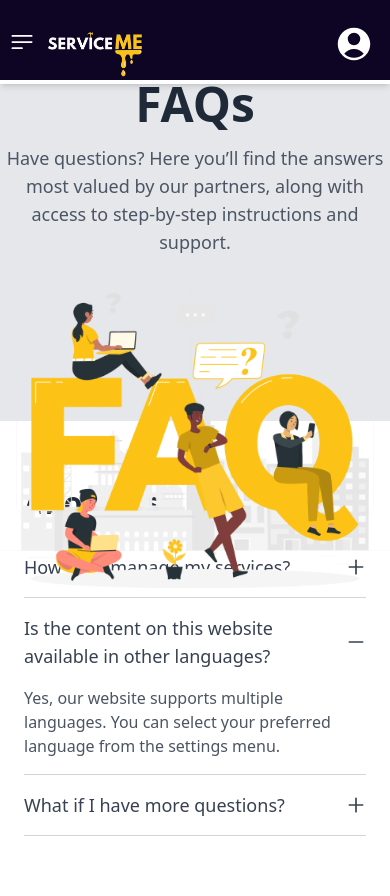
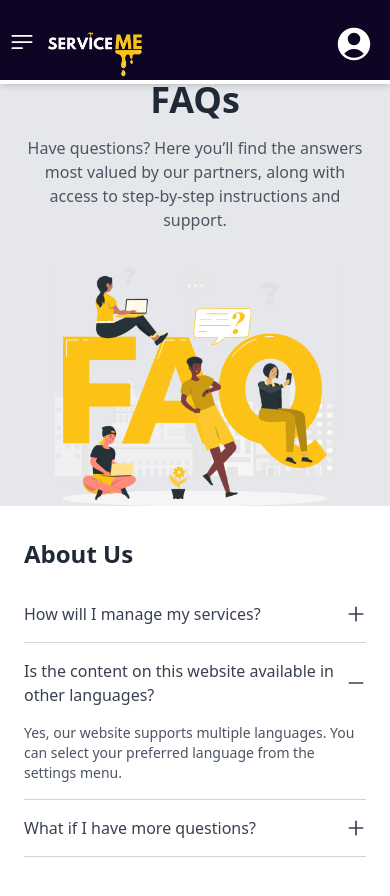
Before and after one commit to VirtusaMax/serviceme-frontend, a React (Vite) app: page /FAQ in a window 390 px wide. Both pictures are taken after a click on the button "Is the content on this website available in other languages?". Shown: the top 896 px of the page. Built offline with nearby package versions, Linux system fonts and the light colour scheme.

Commit message:
Complete FAQ page

```diff
--- a/package.json
+++ b/package.json
@@ -47,7 +47,7 @@
     "globals": "^15.9.0",
     "postcss": "^8.4.41",
     "tailwindcss": "^3.4.9",
-    "typescript": "^5.5.3",
+    "typescript": "^5.7.3",
     "typescript-eslint": "^8.0.0",
     "vite": "^5.4.0"
   }
--- a/src/components/custom-components/services/ServiceCard.tsx
+++ b/src/components/custom-components/services/ServiceCard.tsx
@@ -9,7 +9,8 @@ type ServiceCardProps = {
 
 const ServiceCard: React.FC<ServiceCardProps> = ({ name, img, img1, description }) => {
   return (
-    <div className="bg-[#0E0524] h-[350px] w-fit text-black rounded-xl shadow-lg flex flex-col p-4">
+    <div className="bg-[#0E0524] h-[350px] w-full text-black rounded-xl shadow-lg flex flex-col p-4">
+      {/* Main Image */}
       <div className="flex justify-center items-center w-full h-[175px]">
         <img
           src={img}
@@ -18,6 +19,7 @@ const ServiceCard: React.FC<ServiceCardProps> = ({ name, img, img1, description
         />
       </div>
 
+      {/* Icon */}
       <div className="relative flex justify-start mt-[-40px]">
         <div className="rounded-full ml-3">
           <img
@@ -28,9 +30,10 @@ const ServiceCard: React.FC<ServiceCardProps> = ({ name, img, img1, description
         </div>
       </div>
 
-      <div className="flex flex-col justify-center items-center gap-2 p-1 text-center">
+      {/* Description and Button */}
+      <div className="flex flex-col justify-center items-center gap-3 p-1 text-center">
         <p className="text-[12px] text-white font-regular m-0">{description}</p>
-        <button className="bg-[#FCC215] text-[#0E0524] text-xs h-[25px] px-6 py-0 rounded-xl mt-2">
+        <button className="bg-[#FCC215] text-[#0E0524] text-xs h-[30px] w-[120px] px-4 py-0 rounded-full mt-2">
           {name}
         </button>
       </div>
--- /dev/null
+++ b/src/components/ui/card.tsx
@@ -0,0 +1,79 @@
+import * as React from "react"
+
+import { cn } from "@/lib/utils"
+
+const Card = React.forwardRef<
+  HTMLDivElement,
+  React.HTMLAttributes<HTMLDivElement>
+>(({ className, ...props }, ref) => (
+  <div
+    ref={ref}
+    className={cn(
+      "rounded-lg border bg-card text-card-foreground shadow-sm",
+      className
+    )}
+    {...props}
+  />
+))
+Card.displayName = "Card"
+
+const CardHeader = React.forwardRef<
+  HTMLDivElement,
+  React.HTMLAttributes<HTMLDivElement>
+>(({ className, ...props }, ref) => (
+  <div
+    ref={ref}
+    className={cn("flex flex-col space-y-1.5 p-6", className)}
+    {...props}
+  />
+))
+CardHeader.displayName = "CardHeader"
+
+const CardTitle = React.forwardRef<
+  HTMLDivElement,
+  React.HTMLAttributes<HTMLDivElement>
+>(({ className, ...props }, ref) => (
+  <div
+    ref={ref}
+    className={cn(
+      "text-2xl font-semibold leading-none tracking-tight",
+      className
+    )}
+    {...props}
+  />
+))
+CardTitle.displayName = "CardTitle"
+
+const CardDescription = React.forwardRef<
+  HTMLDivElement,
+  React.HTMLAttributes<HTMLDivElement>
+>(({ className, ...props }, ref) => (
+  <div
+    ref={ref}
+    className={cn("text-sm text-muted-foreground", className)}
+    {...props}
+  />
+))
+CardDescription.displayName = "CardDescription"
+
+const CardContent = React.forwardRef<
+  HTMLDivElement,
+  React.HTMLAttributes<HTMLDivElement>
+>(({ className, ...props }, ref) => (
+  <div ref={ref} className={cn("p-6 pt-0", className)} {...props} />
+))
+CardContent.displayName = "CardContent"
+
+const CardFooter = React.forwardRef<
+  HTMLDivElement,
+  React.HTMLAttributes<HTMLDivElement>
+>(({ className, ...props }, ref) => (
+  <div
+    ref={ref}
+    className={cn("flex items-center p-6 pt-0", className)}
+    {...props}
+  />
+))
+CardFooter.displayName = "CardFooter"
+
+export { Card, CardHeader, CardFooter, CardTitle, CardDescription, CardContent }
--- a/src/pages/FaqPage.tsx
+++ b/src/pages/FaqPage.tsx
@@ -10,30 +10,34 @@ const FAQPage: React.FC = () => {
   return (
     <div className="bg-gray-200 min-h-screen pt-20">
       {/* Header Section */}
-      <div className="bg-gray-200 h-[341px]">
-        <div className="max-w-6xl mx-auto flex flex-col lg:flex-row items-center h-full">
-          <div className="lg:w-1/2 text-center lg:text-left">
-            <h1 className="text-5xl font-bold text-gray-800">FAQs</h1>
-            <p className="text-lg text-gray-600 mt-4">
+      <div className="bg-gray-200 h-auto lg:h-[341px]">
+        <div className="max-w-6xl mx-auto flex flex-col lg:flex-row items-center lg:items-start flex-wrap lg:flex-nowrap px-6 lg:px-0 h-full">
+          <div className="lg:w-1/2 text-center lg:text-left mb-8 lg:mb-0">
+            <h1 className="text-4xl sm:text-5xl font-bold text-gray-800">
+              FAQs
+            </h1>
+            <p className="text-base sm:text-lg text-gray-600 mt-4">
               Have questions? Here you’ll find the answers most valued by our
               partners, along with access to step-by-step instructions and
               support.
             </p>
           </div>
-          <div className="relative lg:w-1/2 mt-8 lg:mt-0">
+          <div className="relative lg:w-1/2">
             <img
               src="src/assets/images/faq_page/pic_1.png"
               alt="FAQ Illustration"
-              className="w-[400px] h-[300px] object-cover mx-auto"
+              className="max-w-full h-auto object-cover mx-auto"
             />
           </div>
         </div>
       </div>
 
       {/* FAQ Section */}
-      <div className="bg-white py-16">
-        <div className="max-w-6xl mx-auto px-6">
-          <h2 className="text-3xl font-semibold text-gray-800">About Us</h2>
+      <div className="bg-white py-8 sm:py-16">
+        <div className="max-w-6xl mx-auto px-6 sm:px-10">
+          <h2 className="text-2xl sm:text-3xl font-semibold text-gray-800">
+            About Us
+          </h2>
           <div className="mt-8 space-y-4">
             {[
               {
@@ -56,7 +60,7 @@ const FAQPage: React.FC = () => {
               <div key={index} className="border-b border-gray-300 pb-4">
                 <button
                   onClick={() => toggleAccordion(index)}
-                  className="w-full text-left flex justify-between items-center text-gray-700 text-lg font-medium focus:outline-none"
+                  className="w-full text-left flex justify-between items-center text-gray-700 text-base sm:text-lg font-medium focus:outline-none"
                 >
                   <span>{item.question}</span>
                   <span>
@@ -94,7 +98,9 @@ const FAQPage: React.FC = () => {
                   </span>
                 </button>
                 {activeIndex === index && (
-                  <p className="mt-4 text-gray-600">{item.answer}</p>
+                  <p className="mt-4 text-sm sm:text-base text-gray-600">
+                    {item.answer}
+                  </p>
                 )}
               </div>
             ))}
--- a/src/section/home/Services.tsx
+++ b/src/section/home/Services.tsx
@@ -59,14 +59,14 @@ const Services: React.FC = () => {
       {
         breakpoint: 1024,
         settings: {
-          slidesToShow: 2,
+          slidesToShow: 3,
           slidesToScroll: 1,
         },
       },
       {
         breakpoint: 768,
         settings: {
-          slidesToShow: 1,
+          slidesToShow: 2,
           slidesToScroll: 1,
         },
       },
```
Also changed, not shown: 2 other files (tests, documents, lock files or other folders).
